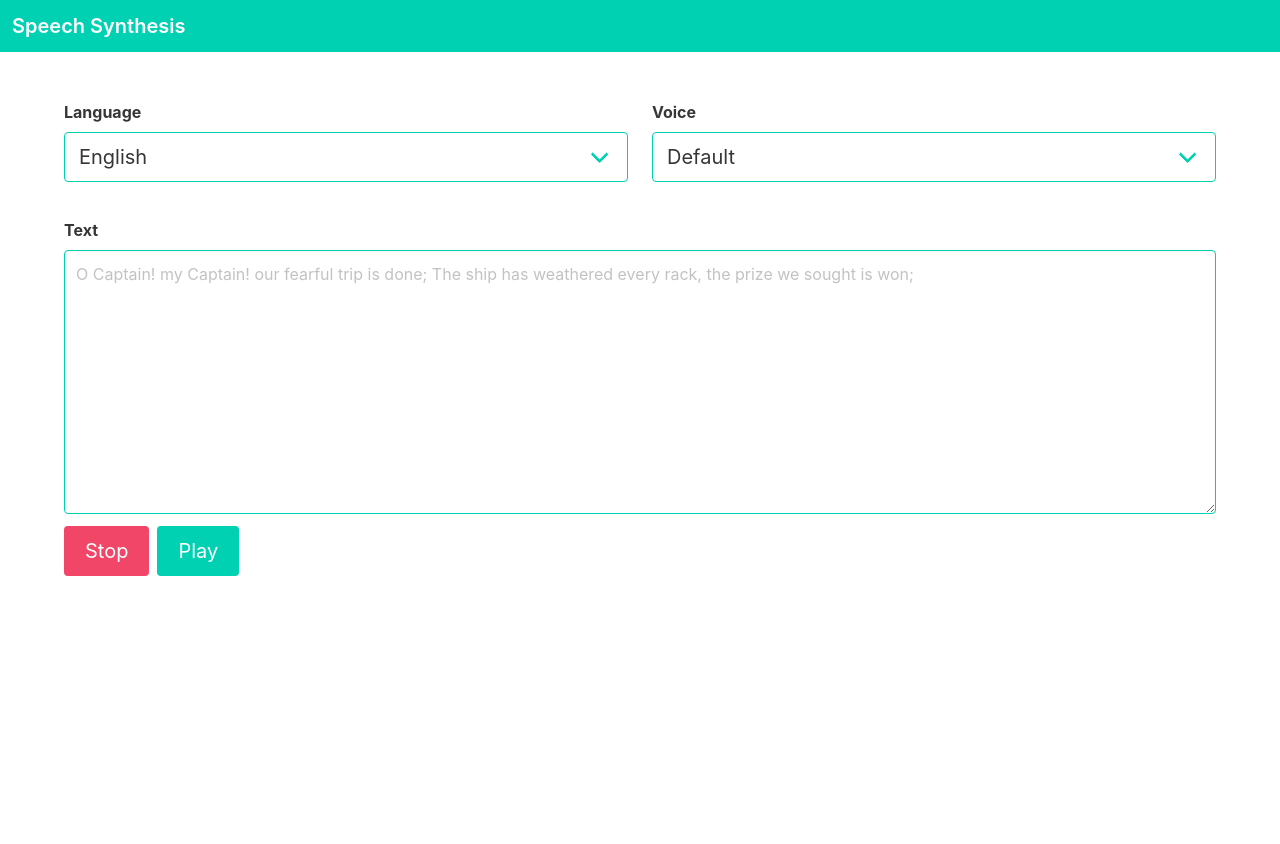
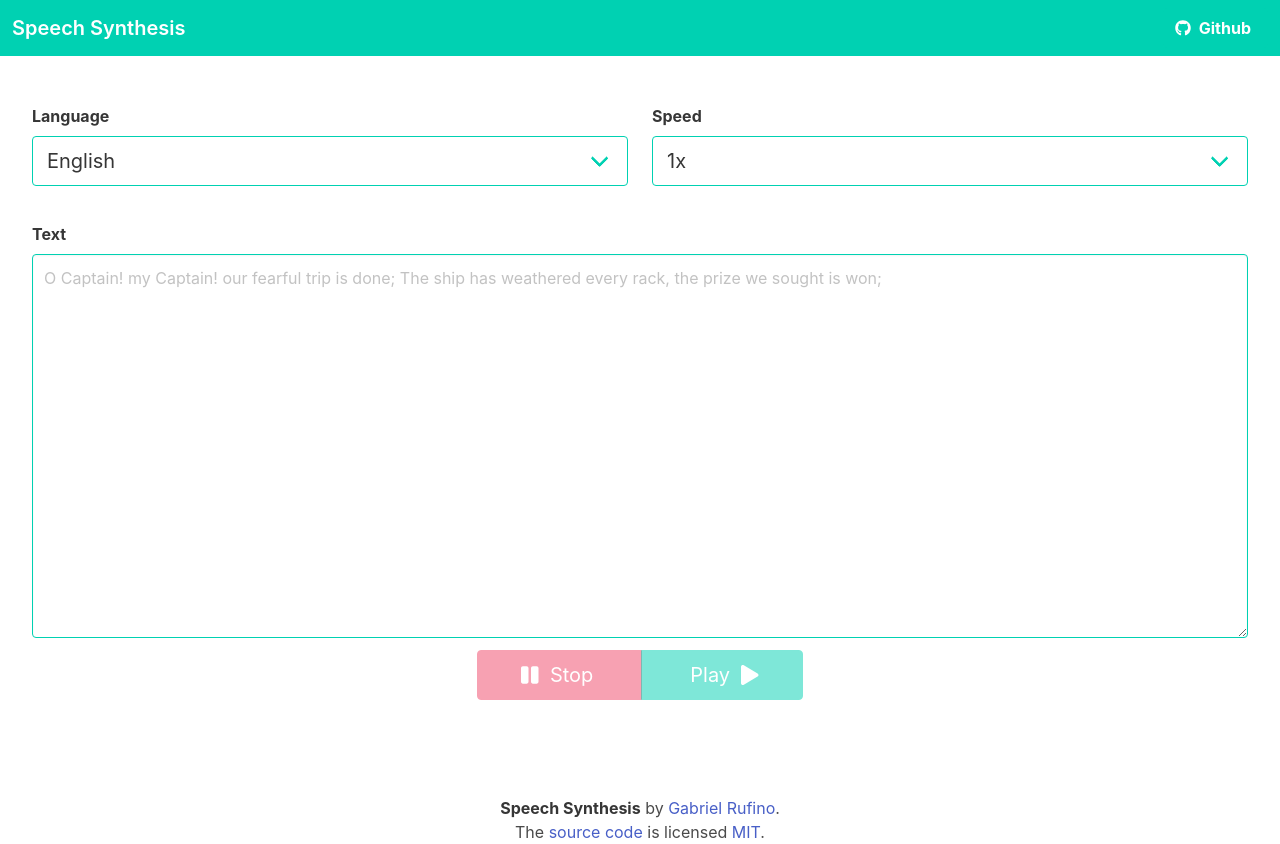
Before and after one commit to gabrielrufino/speech-synthesis, a React (Create React App) app: page / in a window 1280 px wide. Before the commit the page ends 800 px from the top, so only its background shows below. Built offline with nearby package versions, Linux system fonts and the light colour scheme.

Commit message:
New version

```diff
--- a/src/App.js
+++ b/src/App.js
@@ -1,10 +1,14 @@
 import { useState, useCallback, useMemo } from 'react'
 
 import Header from './components/Header'
+import Footer from './components/Footer'
 
 function App() {
   const [lang, setLang] = useState('en-US')
+  const [speed, setSpeed] = useState(1)
   const [text, setText] = useState('')
+  const [isLoadingSpeak, setIsLoadingSpeak] = useState(false)
+  const [isSpeaking, setIsSpeaking] = useState(false)
 
   const languages = useMemo(() => ([
     {
@@ -15,18 +19,31 @@ function App() {
       name: 'Português',
       value: 'pt-BR'
     }
-  ]))
+  ]), [])
 
   const onPlay = useCallback(function() {
+    setIsLoadingSpeak(true)
+    setIsSpeaking(false)
+
     const utterance = new SpeechSynthesisUtterance();
 
+    utterance.lang = lang
+    utterance.rate = speed
     utterance.text = text
-    utterance.lang = lang
+    utterance.onstart = () => {
+      setIsLoadingSpeak(false)
+      setIsSpeaking(true)
+    }
+    utterance.onend = () => {
+      setIsSpeaking(false)
+    }
 
     speechSynthesis.speak(utterance)
-  }, [text, lang])
+  }, [lang, speed, text])
 
   const onStop = useCallback(function () {
+    setIsSpeaking(false)
+
     speechSynthesis.pause()
   }, [])
 
@@ -34,7 +51,7 @@ function App() {
     <div>
       <Header />
 
-      <div className="container">
+      <div className="container is-fluid">
         <div className="columns">
           <div className="column field">
             <label className="label">Language</label>
@@ -47,11 +64,21 @@ function App() {
             </div>
           </div>
 
-          <div className="column">
-            <label className="label">Voice</label>
+          <div className="column field">
+            <label className="label">Speed</label>
             <div className="select is-fullwidth is-primary is-medium">
-              <select>
-                <option value="default">Default</option>
+              <select
+                value={speed}
+                onChange={({ target: { value } }) => setSpeed(value)}
+              >
+                <option value={0.25}>0.25x</option>
+                <option value={0.5}>0.5x</option>
+                <option value={0.75}>0.75x</option>
+                <option value={1}>1x</option>
+                <option value={1.25}>1.25x</option>
+                <option value={1.5}>1.50x</option>
+                <option value={1.75}>1.75x</option>
+                <option value={2}>2x</option>
               </select>
             </div>
           </div>
@@ -62,17 +89,43 @@ function App() {
           <textarea
             className="textarea is-primary"
             placeholder="O Captain! my Captain! our fearful trip is done; The ship has weathered every rack, the prize we sought is won;"
-            rows="10"
+            rows="15"
             value={text}
-            onChange={({ target: { value } }) => setText(value)}>
+            onChange={({ target: { value } }) => setText(value)}
+            disabled={isLoadingSpeak}
+          >
           </textarea>
         </div>
 
-        <div className="buttons are-medium">
-          <button className="button is-danger" onClick={onStop}>Stop</button>
-          <button className="button is-primary" onClick={onPlay}>Play</button>
+        <div className="field has-addons has-text-centered is-justify-content-center">
+          <div className="control">
+            <button
+              className="button is-danger is-medium px-6"
+              onClick={onStop}
+              disabled={!isSpeaking}
+            >
+              <span class="icon is-small">
+                <i class="fas fa-pause"></i>
+              </span>
+              <span>Stop</span>
+            </button>
+          </div>
+          <div className="control">
+            <button
+              className={`button is-primary is-medium px-6 ${isLoadingSpeak && 'is-loading'}`}
+              onClick={onPlay}
+              disabled={!text.length}
+            >
+              <span>Play</span>
+              <span className="icon is-small">
+                <i className="fas fa-play"></i>
+              </span>
+            </button>
+          </div>
         </div>
       </div>
+
+      <Footer />
     </div>
   );
 }
--- /dev/null
+++ b/src/components/Footer.js
@@ -0,0 +1,10 @@
+export default function Footer() {
+  return (
+    <footer className="mt-6 pt-6">
+      <div className="content has-text-centered">
+        <p><strong>Speech Synthesis</strong> by <a href="https://www.gabrielrufino.com">Gabriel Rufino</a>.
+        <br />The <a href="https://github.com/gabrielrufino/speech-synthesis">source code</a> is licensed <a href="http://opensource.org/licenses/mit-license.php">MIT</a>.</p>
+      </div>
+    </footer>
+  )
+}
--- a/src/components/Header.js
+++ b/src/components/Header.js
@@ -6,12 +6,17 @@ export default function Header() {
           <div className="navbar-item">
             <h1 className="title is-5 has-text-white">Speech Synthesis</h1>
           </div>
+        </div>
 
-          <a role="button" className="navbar-burger" aria-label="menu" aria-expanded="false">
-            <span aria-hidden="true"></span>
-            <span aria-hidden="true"></span>
-            <span aria-hidden="true"></span>
+        <div className="navbar-end">
+          <div className="navbar-item">
+          <a className="button is-primary" href="https://github.com/gabrielrufino/speech-synthesis" target="_blank">
+            <span className="icon has-text-white">
+              <i className="fab fa-github"></i>
+            </span>
+            <strong>Github</strong>
           </a>
+          </div>
         </div>
       </nav>
     </header>
--- a/src/index.css
+++ b/src/index.css
@@ -6,8 +6,3 @@ body {
   -webkit-font-smoothing: antialiased;
   -moz-osx-font-smoothing: grayscale;
 }
-
-code {
-  font-family: source-code-pro, Menlo, Monaco, Consolas, 'Courier New',
-    monospace;
-}
--- a/src/index.js
+++ b/src/index.js
@@ -3,6 +3,7 @@ import ReactDOM from 'react-dom';
 
 import './index.css';
 import 'bulma/css/bulma.min.css';
+import '@fortawesome/fontawesome-free/js/all'
 import App from './App';
 import reportWebVitals from './reportWebVitals';
 
```
